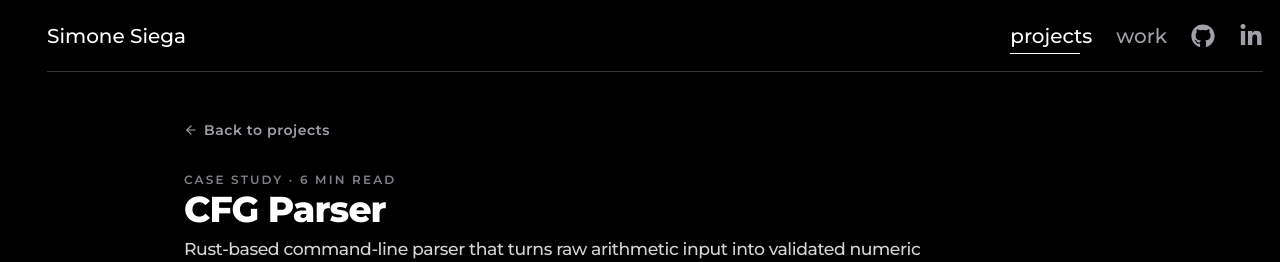
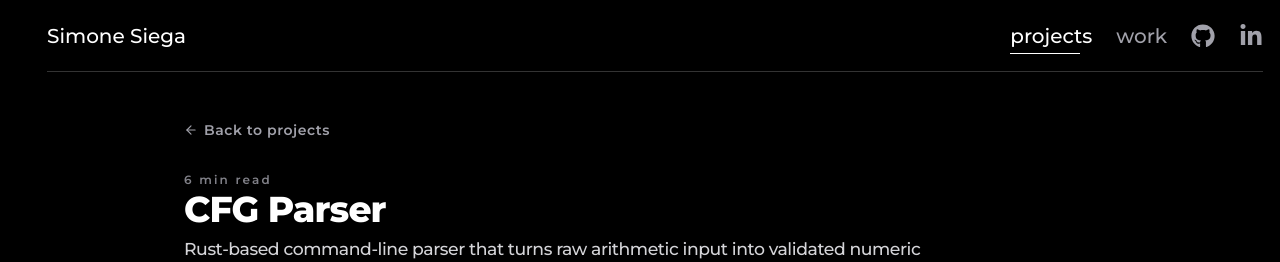
Before and after one commit to simonesiega/portfolio, a Next.js app: page /projects/cfg-parser in a window 1280 px wide. Shown: the top 262 px of the page. Built offline with nearby package versions, Linux system fonts and the light colour scheme; no server answers.

Commit message:
Fix eyebrow secondary pages

```diff
--- a/src/app/projects/[projectSlug]/page.tsx
+++ b/src/app/projects/[projectSlug]/page.tsx
@@ -92,10 +92,10 @@ export default async function ProjectCaseStudyPage({params}: ProjectCaseStudyPag
       }
       hero={{
         sectionId: `${project.slug}-case-study-heading`,
-        eyebrow: `${projectsText.caseStudyPage.eyebrow} · ${project.caseStudy.readTimeMinutes} ${projectsText.caseStudyPage.minReadSuffix.toUpperCase()}`,
-        eyebrowClassName: "opacity-80",
-        eyebrowUppercase: false,
-        eyebrowDelayMs: projectCaseStudy.hero.eyebrowDelayMs,
+        metaLabel: `${project.caseStudy.readTimeMinutes} ${projectsText.caseStudyPage.minReadSuffix}`,
+        metaLabelClassName: "opacity-80",
+        metaLabelUppercase: false,
+        metaLabelDelayMs: projectCaseStudy.hero.metaLabelDelayMs,
         title: project.title,
         titleClassName: "text-2xl sm:text-[2.25rem]",
         titleDelayMs: projectCaseStudy.hero.titleDelayMs,
--- a/src/components/secondary-page/secondary-page-hero.tsx
+++ b/src/components/secondary-page/secondary-page-hero.tsx
@@ -4,10 +4,10 @@ import {montserrat} from "@/lib/fonts";
 
 type SecondaryPageHeroProps = {
   sectionId: string;
-  eyebrow: string;
-  eyebrowClassName?: string;
-  eyebrowUppercase?: boolean;
-  eyebrowDelayMs?: number;
+  metaLabel?: string;
+  metaLabelClassName?: string;
+  metaLabelUppercase?: boolean;
+  metaLabelDelayMs?: number;
   title: string;
   titleClassName?: string;
   titleDelayMs?: number;
@@ -20,10 +20,10 @@ type SecondaryPageHeroProps = {
 
 export function SecondaryPageHero({
   sectionId,
-  eyebrow,
-  eyebrowClassName,
-  eyebrowUppercase = true,
-  eyebrowDelayMs,
+  metaLabel = "",
+  metaLabelClassName,
+  metaLabelUppercase = true,
+  metaLabelDelayMs,
   title,
   titleClassName,
   titleDelayMs,
@@ -40,16 +40,16 @@ export function SecondaryPageHero({
       aria-labelledby={sectionId}
       className={`max-w-3xl ${compact ? "space-y-0 pt-5 pb-4 sm:pt-7 sm:pb-5" : "space-y-5 pt-10 pb-10 sm:pt-12 sm:pb-12"} ${className ?? ""}`}
     >
-      {eyebrow ? (
+      {metaLabel ? (
         <ScrollReveal
-          variant="fade-in"
-          delay={eyebrowDelayMs}
-          duration={secondaryPageHero.eyebrow.durationMs}
+          variant="fade-up"
+          delay={metaLabelDelayMs}
+          duration={secondaryPageHero.metaLabel.durationMs}
         >
           <p
-            className={`${montserrat.className} text-xs font-semibold tracking-[0.18em] text-[var(--header-item-color)] ${eyebrowUppercase ? "uppercase" : "normal-case"} ${eyebrowClassName ?? ""}`}
+            className={`${montserrat.className} text-xs font-semibold tracking-[0.18em] text-[var(--header-item-color)] ${metaLabelUppercase ? "uppercase" : "normal-case"} ${metaLabelClassName ?? ""}`}
           >
-            {eyebrow}
+            {metaLabel}
           </p>
         </ScrollReveal>
       ) : null}
--- a/src/components/secondary-page/secondary-page-layout.tsx
+++ b/src/components/secondary-page/secondary-page-layout.tsx
@@ -6,10 +6,10 @@ import {SecondaryPageHero} from "@/components/secondary-page/secondary-page-hero
 type SecondaryPageLayoutProps = {
   hero: {
     sectionId: string;
-    eyebrow: string;
-    eyebrowClassName?: string;
-    eyebrowUppercase?: boolean;
-    eyebrowDelayMs?: number;
+    metaLabel?: string;
+    metaLabelClassName?: string;
+    metaLabelUppercase?: boolean;
+    metaLabelDelayMs?: number;
     title: string;
     titleClassName?: string;
     titleDelayMs?: number;
@@ -42,10 +42,10 @@ export function SecondaryPageLayout({
           {beforeHero}
           <SecondaryPageHero
             sectionId={hero.sectionId}
-            eyebrow={hero.eyebrow}
-            eyebrowClassName={hero.eyebrowClassName}
-            eyebrowUppercase={hero.eyebrowUppercase}
-            eyebrowDelayMs={hero.eyebrowDelayMs}
+            metaLabel={hero.metaLabel}
+            metaLabelClassName={hero.metaLabelClassName}
+            metaLabelUppercase={hero.metaLabelUppercase}
+            metaLabelDelayMs={hero.metaLabelDelayMs}
             title={hero.title}
             titleClassName={hero.titleClassName}
             titleDelayMs={hero.titleDelayMs}
--- a/src/lib/animation/animation-timings.ts
+++ b/src/lib/animation/animation-timings.ts
@@ -50,7 +50,7 @@ export const animationTimings = {
   },
 
   secondaryPageHero: {
-    eyebrow: {
+    metaLabel: {
       durationMs: 760,
     },
     title: {
@@ -86,7 +86,7 @@ export const animationTimings = {
       threshold: 0,
     },
     hero: {
-      eyebrowDelayMs: 160,
+      metaLabelDelayMs: 160,
       titleDelayMs: 260,
       subtitleDelayMs: 360,
     },
--- a/src/lib/config/text/projects/projects-shared.ts
+++ b/src/lib/config/text/projects/projects-shared.ts
@@ -2,7 +2,6 @@ import type {ProjectsText} from "./types";
 
 export const projectsHero = {
   sectionId: "projects-heading",
-  eyebrow: "",
   title: "Selected Projects",
   subtitle:
     "A curated selection of software projects focused on systems, developer tools, and practical engineering.",
@@ -30,7 +29,6 @@ export const projectsSeo = {
 } as const satisfies ProjectsText["seo"];
 
 export const projectsCaseStudyPage = {
-  eyebrow: "CASE STUDY",
   minReadSuffix: "min read",
   backToProjectsLabel: "Back to projects",
   githubLabel: "View on GitHub",
--- a/src/lib/config/text/projects/types.ts
+++ b/src/lib/config/text/projects/types.ts
@@ -61,7 +61,6 @@ export type ProjectsPageProject = {
 export type ProjectsText = {
   hero: {
     sectionId: string;
-    eyebrow: string;
     title: string;
     subtitle: string;
   };
@@ -84,7 +83,6 @@ export type ProjectsText = {
     caseStudyFallbackDescription: string;
   };
   caseStudyPage: {
-    eyebrow: string;
     minReadSuffix: string;
     backToProjectsLabel: string;
     githubLabel: string;
--- a/src/lib/config/text/work/types.ts
+++ b/src/lib/config/text/work/types.ts
@@ -26,7 +26,6 @@ export type WorkPageExperience = {
 export type WorkText = {
   hero: {
     sectionId: string;
-    eyebrow: string;
     title: string;
     subtitle: string;
   };
--- a/src/lib/config/text/work/work-shared.ts
+++ b/src/lib/config/text/work/work-shared.ts
@@ -2,7 +2,6 @@ import type {WorkText} from "./types";
 
 export const workHero = {
   sectionId: "work-heading",
-  eyebrow: "",
   title: "Selected Work",
   subtitle: "Real-world projects, internships, and contract work.",
 } as const satisfies WorkText["hero"];
```
Also changed, not shown: 2 other files (tests, documents, lock files or other folders).
